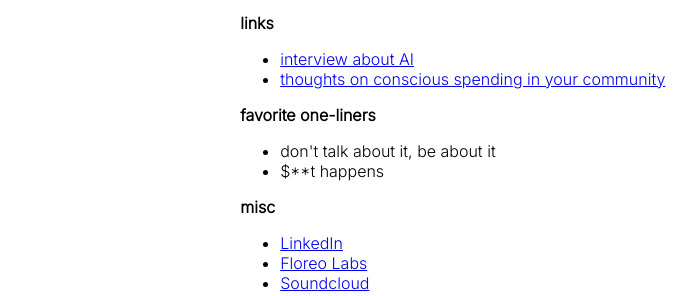
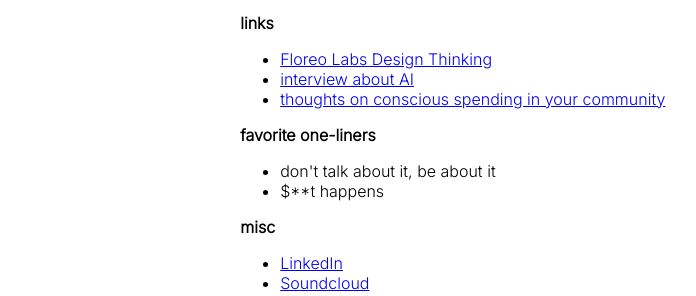
Before and after one commit to alexocampo/simplewebsite, a plain HTML site: page index.html in a window 1280 px wide. Shown: the part 261-557 px from the top of the page, 516-1212 px from the left. Drawn offline with Linux system fonts and the light colour scheme.

Commit message:
Floreo DT

```diff
--- a/index.html
+++ b/index.html
@@ -29,6 +29,9 @@
                 <b>links</b>
                     <ul>
                         <li>
+                            <a href="https://learn.floreolabs.org/courses/the-lap">Floreo Labs Design Thinking</a>
+                        </li>
+                        <li>
                             <a href="https://concordacademy.org/the-promise-and-perils-of-artificial-intelligence/">interview about AI</a>
                         </li>
                         <li>
@@ -44,7 +47,6 @@
                 <b>misc</b>
                     <ul>
                         <li><a href="https://linkedin.com/in/alexanderocampo">LinkedIn</a></li>
-                        <li><a href="https://floreolabs.org">Floreo Labs</a></li>
                         <li><a href="https://soundcloud.com/alex_ocampo">Soundcloud</a></li>
                         <li><a href="https://www.instagram.com/alexo.campo">Insta</a></li>
                         <li><a href="https://www.instagram.com/hireharlem">HireHarlem</a></li>
```
